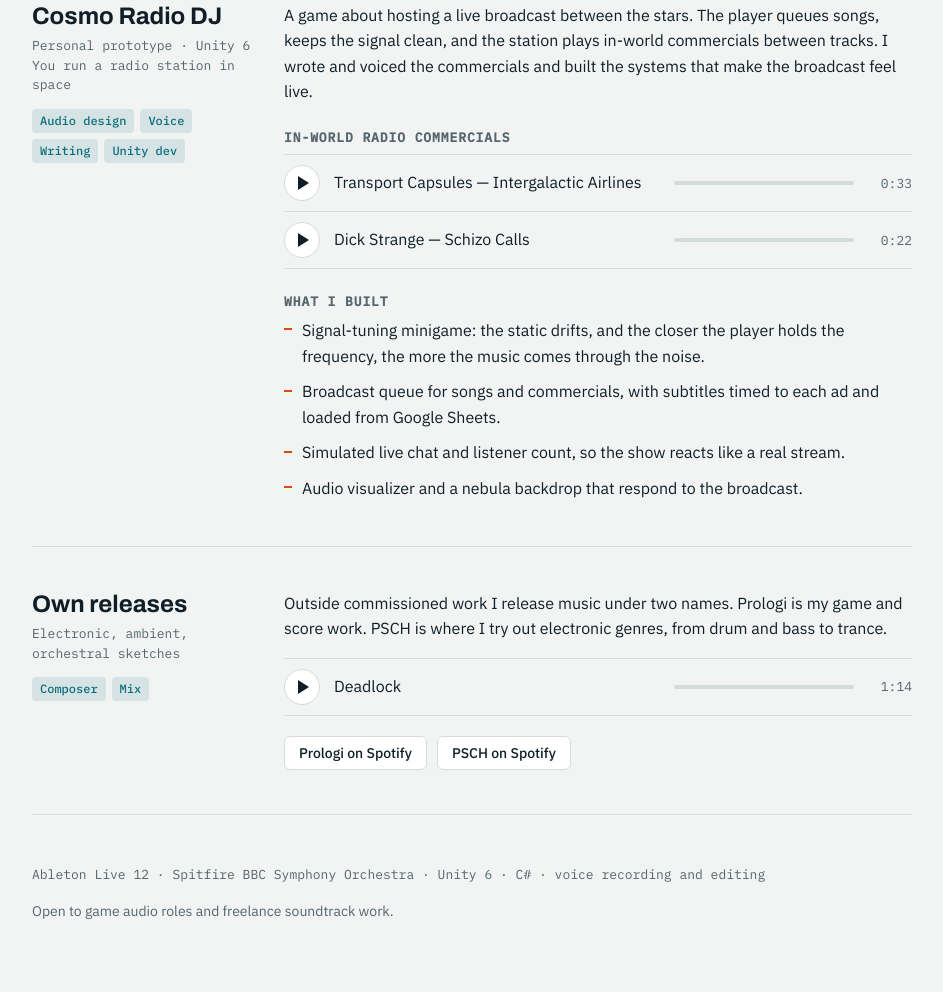
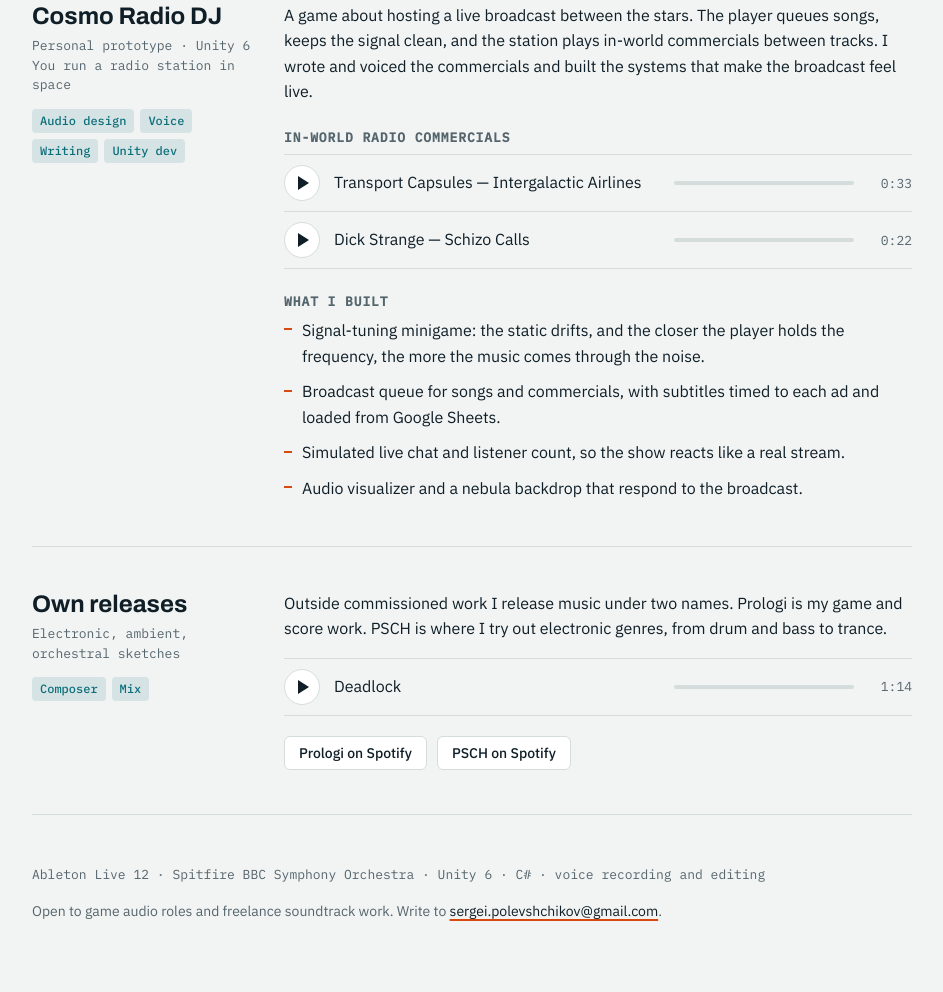
Before and after one commit to SergeiPolev/SergeiPolev.github.io, a plain HTML site: page index.html in a window 1280 px wide. Shown: the part 1155-2147 px from the top of the page, without its empty margins (168-1111 px from the left). Drawn offline with Linux system fonts and the light colour scheme.

Commit message:
Add contact email
Co-Authored-By: Claude Opus 5.5 <noreply@anthropic.com>
Claude-Session: https://claude.ai/code/session_012VtwaCUTXSWnjekHZiL9u1

```diff
--- a/index.html
+++ b/index.html
@@ -100,6 +100,7 @@ footer .tools{font:400 13px/1.7 var(--mono)}
     <a class="btn" href="https://open.spotify.com/artist/7iaA287wLiVuu4hKI3a7GG">Prologi on Spotify</a>
     <a class="btn" href="https://www.linkedin.com/in/polevshchikov-sergei/">LinkedIn</a>
     <a class="btn" href="https://github.com/SergeiPolev">GitHub</a>
+    <a class="btn" href="mailto:sergei.polevshchikov@gmail.com">sergei.polevshchikov@gmail.com</a>
   </nav>
 </header>
 
@@ -181,7 +182,7 @@ footer .tools{font:400 13px/1.7 var(--mono)}
 
 <footer>
   <p class="tools">Ableton Live 12 · Spitfire BBC Symphony Orchestra · Unity 6 · C# · voice recording and editing</p>
-  <p>Open to game audio roles and freelance soundtrack work.</p>
+  <p>Open to game audio roles and freelance soundtrack work. Write to <a href="mailto:sergei.polevshchikov@gmail.com">sergei.polevshchikov@gmail.com</a>.</p>
 </footer>
 
 </div>
```
